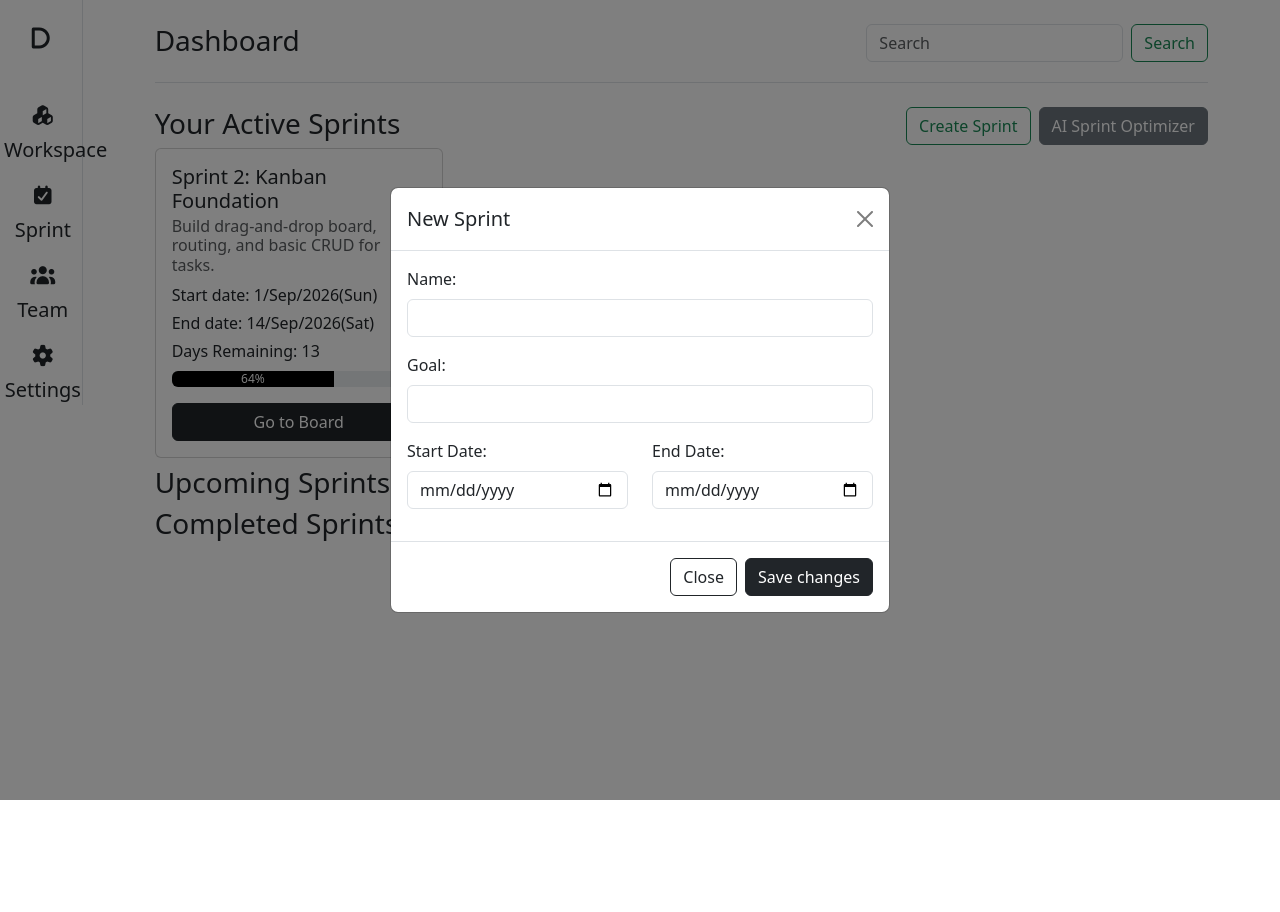
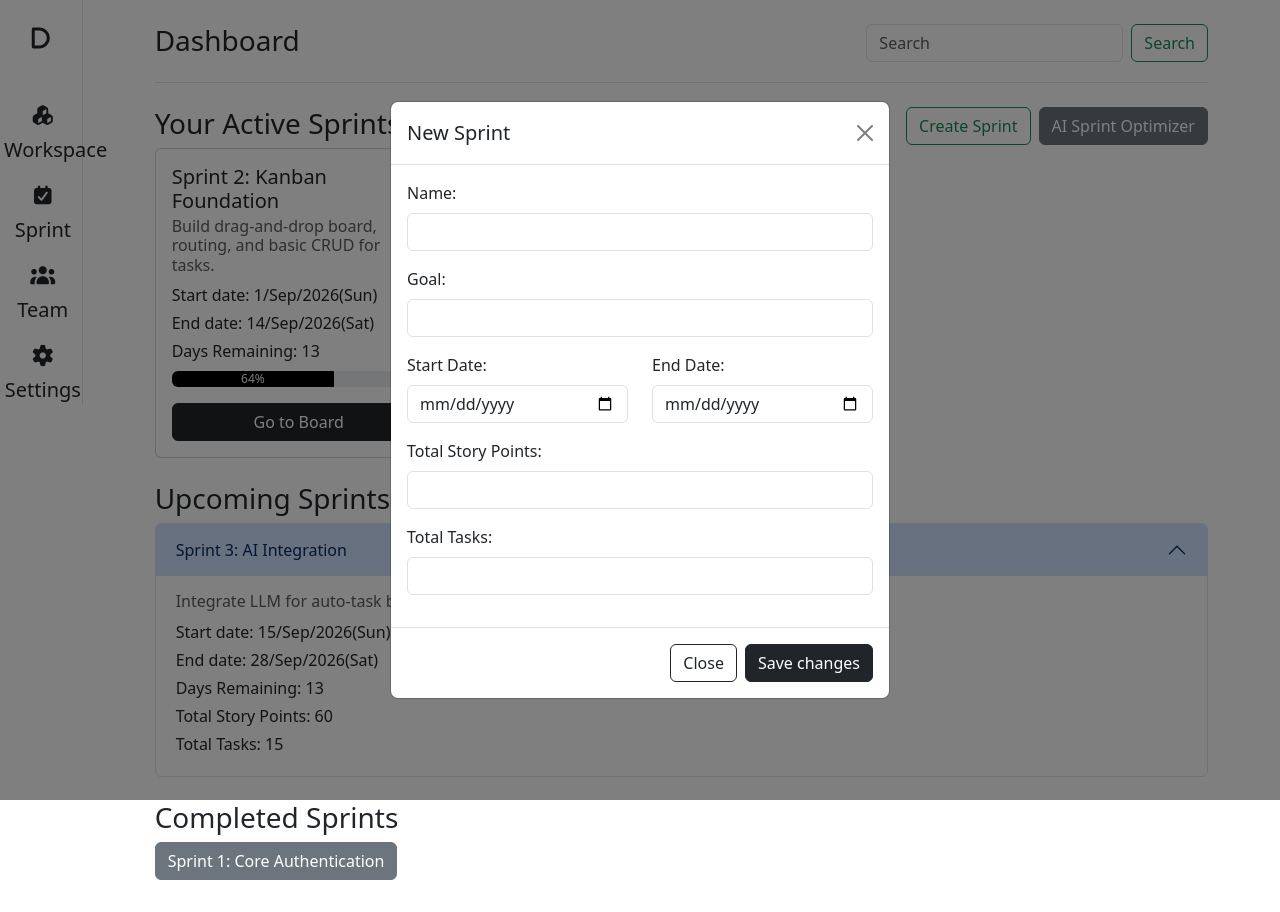
Before and after one commit to nvenkatvarshith/DevBoard, a React (Vite) app: page /dashboard in a window 1280 px wide. Both pictures are taken after a click on the button "Create Sprint". Before the commit the page ends 800 px from the top, so only its background shows below. Built offline with nearby package versions, Linux system fonts and the light colour scheme.

Commit message:
completed UI for sprints dashboard

```diff
--- a/src/pages/Sprints.tsx
+++ b/src/pages/Sprints.tsx
@@ -127,7 +127,14 @@ function Sprints(){
                                                         <input type="date" className="form-control" id="sprint-start" />
                                                     </div>
                                                 </div>
-
+                                                <div className="mb-3">
+                                                    <label htmlFor="sprint-total" className="form-label">Total Story Points: </label>
+                                                    <input type="number" className="form-control" id="sprint-total" />
+                                                </div>
+                                                <div className="mb-3">
+                                                    <label htmlFor="sprint-tasks" className="form-label">Total Tasks: </label>
+                                                    <input type="number" className="form-control" id="sprint-tasks" />
+                                                </div>
                                             </form>
                                         </div>
                                         <div className="modal-footer">
@@ -162,11 +169,60 @@ function Sprints(){
                         })}
                     </div>
                 </div>
-                <div>
-                    <h3 className="my-2">Upcoming Sprints</h3>
+                <div className="my-4">
+                    <h3>Upcoming Sprints</h3>
+                    {getSprintByStatus("planned").map((sprint) => {
+                        return (
+                            <div className="accordion" id="accordionExample">
+                                <div className="accordion-item">
+                                    <h2 className="accordion-header">
+                                        <button className="accordion-button" type="button" data-bs-toggle="collapse" data-bs-target={`#collapse${sprint.id}`} aria-expanded="true" aria-controls="collapseOne">
+                                            {sprint.name}
+                                        </button>
+                                    </h2>
+                                        <div id={`collapse${sprint.id}`} className="accordion-collapse collapse show" data-bs-parent="#accordionExample">
+                                        <div className="accordion-body">
+                                            <h6 className="mb-2 text-body-secondary">{sprint.goal}</h6>
+                                            <p className="my-1">Start date: {formattedDate(sprint.startDate)}</p>
+                                            <p className="my-1">End date: {formattedDate(sprint.endDate)}</p>
+                                            <p className="my-1">Days Remaining: {daysRemaining(sprint.startDate,sprint.endDate)}</p>
+                                            <p className="my-1">Total Story Points: {sprint.metrics.totalStoryPoints}</p>
+                                            <p className="my-1">Total Tasks: {sprint.metrics.totalTasks}</p>
+                                        </div>
+                                    </div>
+                                </div>
+                            </div>
+                        )
+                    })}
                 </div>
-                <div>
-                    <h3 className="my-2">Completed Sprints</h3>
+                <div className="my-3">
+                    <h3>Completed Sprints</h3>
+                    {getSprintByStatus("completed").map((sprint) => {
+                        return (
+                            <div>
+                                <p className="d-inline-flex gap-1">
+                                    <button className="btn btn-secondary" type="button" data-bs-toggle="collapse" data-bs-target={`#collapse${sprint.id}`} aria-expanded="false" aria-controls="collapseExample">
+                                        {sprint.name}
+                                    </button>
+                                </p>
+                                <div className="collapse" id={`collapse${sprint.id}`}>
+                                    <div className="card card-body">
+                                        <h6 className="card-subtitle mb-2 text-body-secondary">{sprint.goal}</h6>
+                                        <p className="card-text my-1">Start date: {formattedDate(sprint.startDate)}</p>
+                                        <p className="card-text my-1">End date: {formattedDate(sprint.endDate)}</p>
+                                        <div className="d-flex column-gap-4">
+                                            <p className="card-text my-1">Total Story Points: {sprint.metrics.totalStoryPoints}</p>
+                                            <p className="card-text my-1">Completed Story Points: {sprint.metrics.completedStoryPoints}</p>
+                                        </div>
+                                        <div className="d-flex column-gap-4">
+                                            <p className="card-text my-1">Total Tasks: {sprint.metrics.totalTasks}</p>
+                                            <p className="card-text my-1">Completed Tasks: {sprint.metrics.completedTasks}</p>
+                                        </div>
+                                    </div>
+                                </div>
+                            </div>
+                        )
+                    })}
                 </div>
             </div>
         </div>
```
